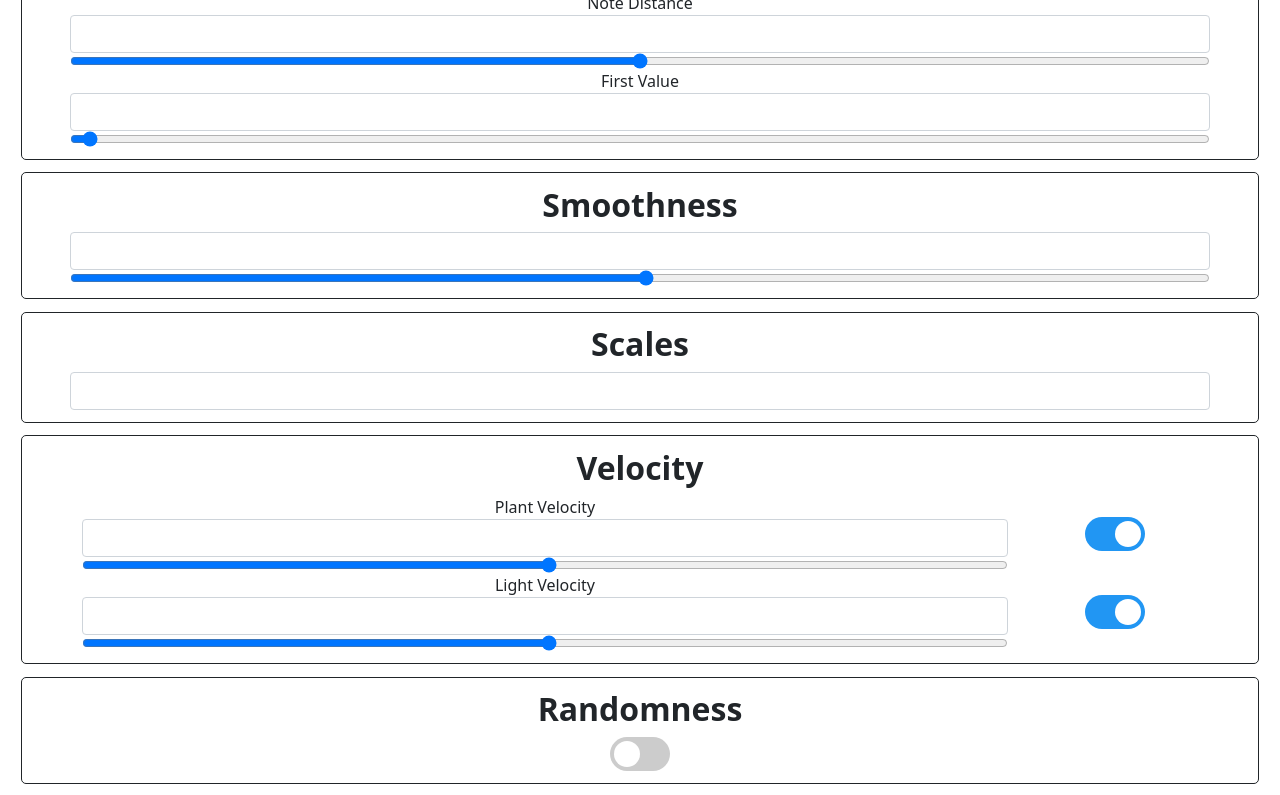
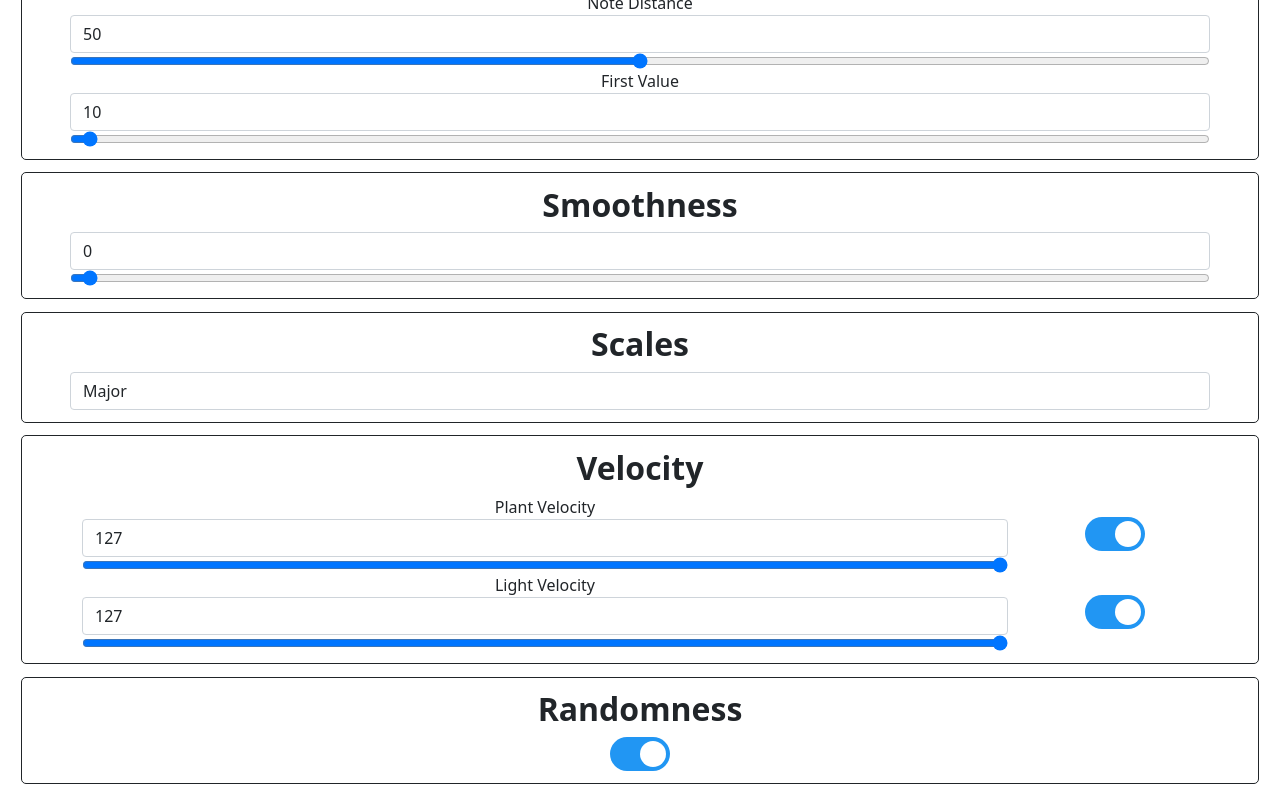
Before and after one commit to Playtronica/WebMidiBiotron, a plain HTML site: page index.html in a window 1280 px wide. Shown: the part 536-1331 px from the top of the page. Drawn offline with nearby package versions, Linux system fonts and the light colour scheme.

Commit message:
Save settings with Default settings

```diff
--- a/index.html
+++ b/index.html
@@ -231,6 +231,10 @@ for (let i = 0; i < Scales.length; i++) {
 
 
 function loadLastValues() {
+    if (!localStorage.getItem("bpm_input")) {
+        returnDefault();
+    }
+
     document.getElementById("bpm_input").value = localStorage.getItem("bpm_input")
     document.getElementById("bpm_input_text").value = localStorage.getItem("bpm_input")
 
```
